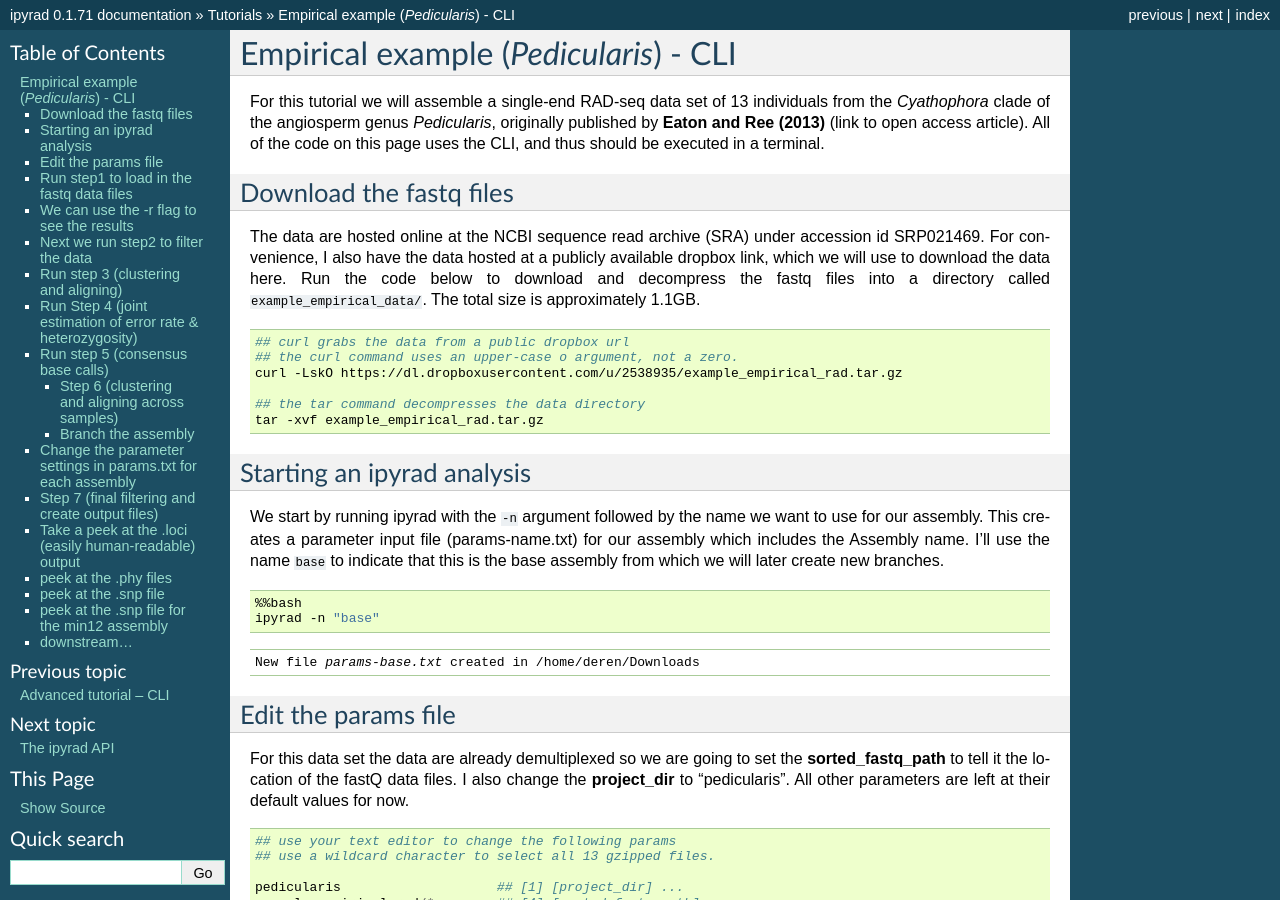
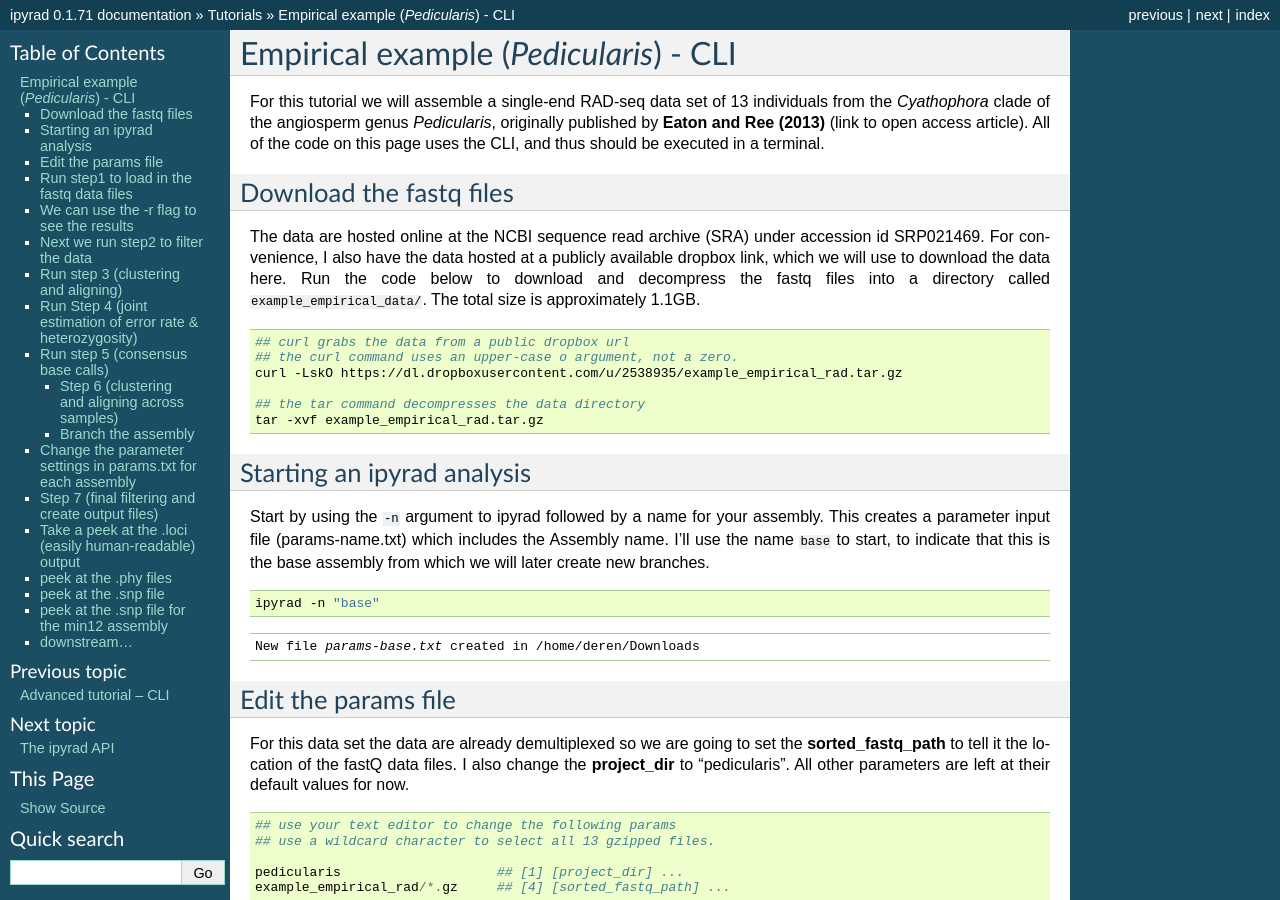
Before and after one commit to dereneaton/ipyrad, a Sphinx documentation site: the page built from docs/pedicularis_cli.rst, in a window 1280 px wide and 900 px high. Built offline with Sphinx 7.4.7, drawn with Linux system fonts in a browser that asks for light colours; pages that are not in the unit, such as notebooks, are missing from menus; the version number is read from the project's files by our own code.

Commit message:
docs update

```diff
--- a/docs/pedicularis_cli.rst
+++ b/docs/pedicularis_cli.rst
@@ -35,23 +35,20 @@ The total size is approximately 1.1GB.
 
 Starting an ipyrad analysis
 ~~~~~~~~~~~~~~~~~~~~~~~~~~~
-
-We start by running ipyrad with the ``-n`` argument followed by the name
-we want to use for our assembly. This creates a parameter input file
-(params-name.txt) for our assembly which includes the Assembly name.
-I'll use the name ``base`` to indicate that this is the base assembly
-from which we will later create new branches.
+Start by using the ``-n`` argument to ipyrad followed by a name
+for your assembly. This creates a parameter input file (params-name.txt)
+which includes the Assembly name. I'll use the name ``base`` to start,
+to indicate that this is the base assembly from which we will later
+create new branches.
 
 .. code:: bash
 
-    %%bash
     ipyrad -n "base"
 
 
 .. parsed-literal::
 
-
-        New file `params-base.txt` created in /home/deren/Downloads
+    New file `params-base.txt` created in /home/deren/Downloads
 
 
 
```
